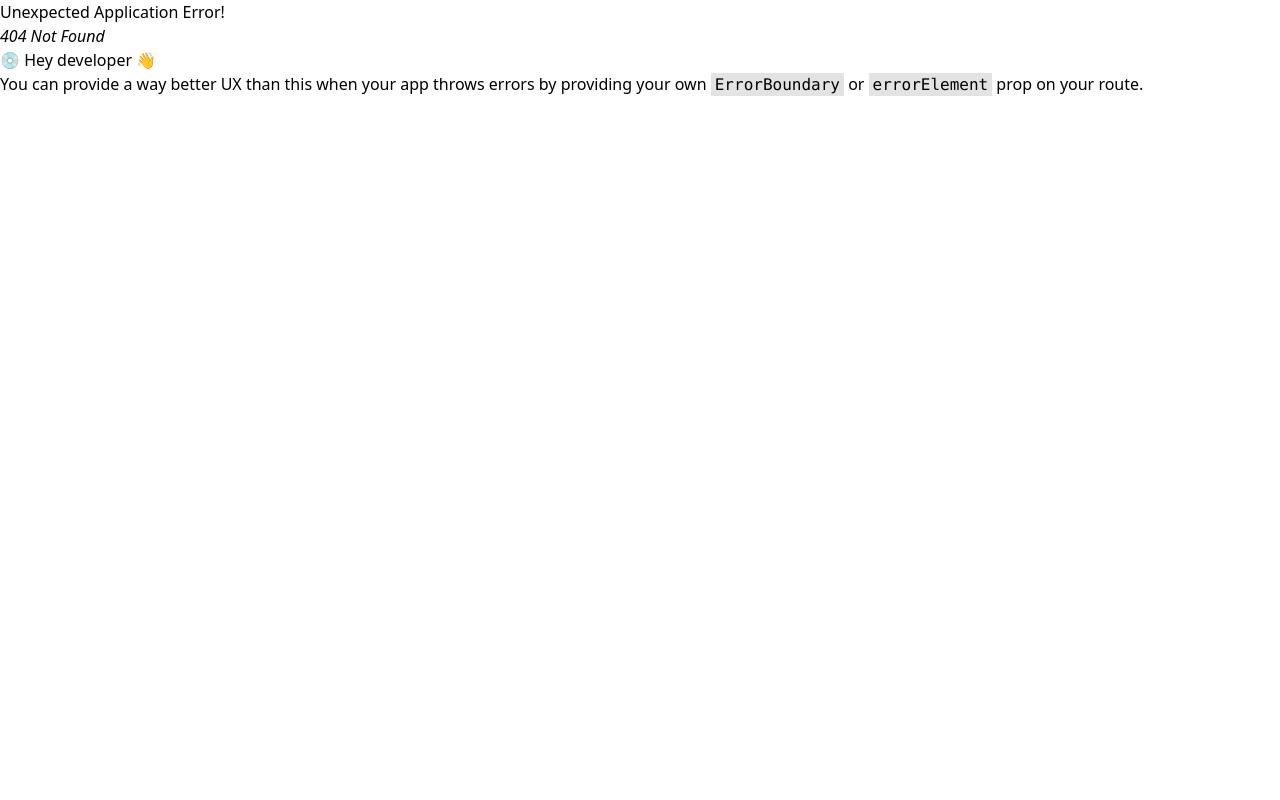
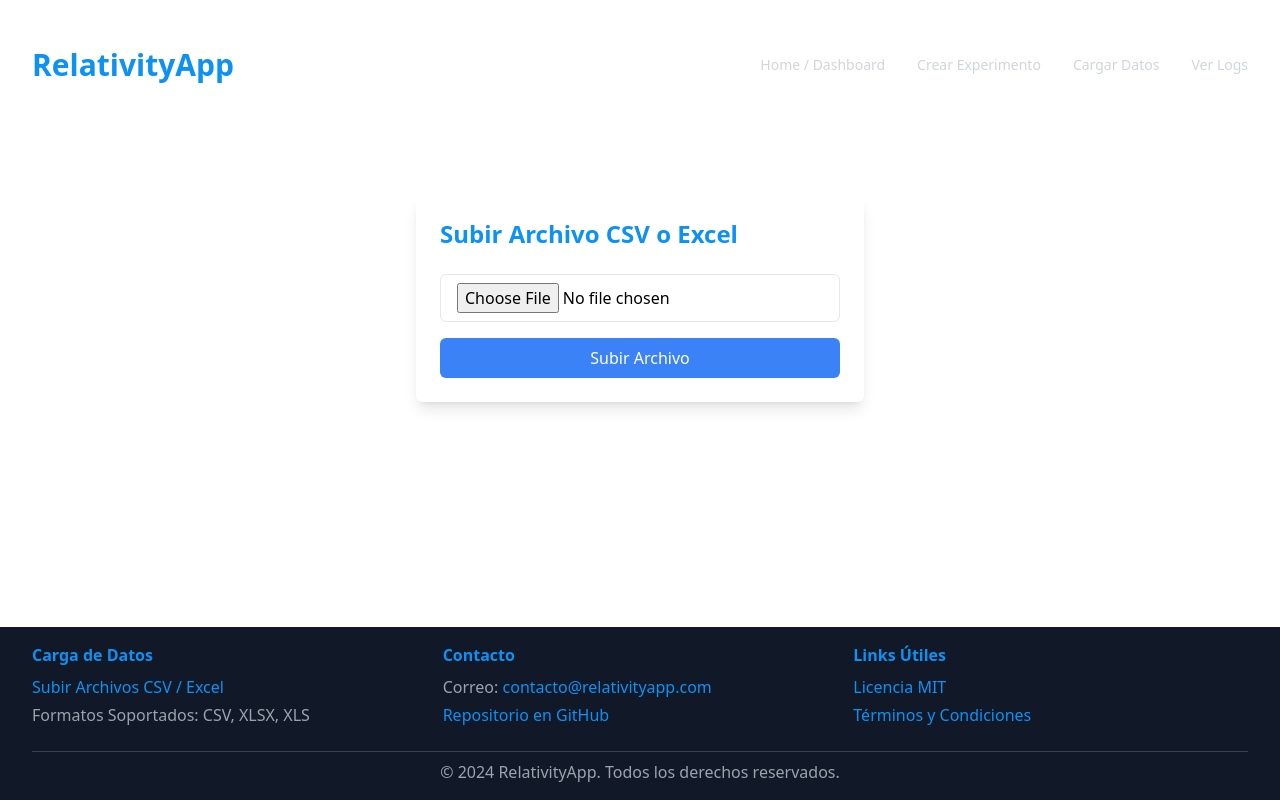
Before and after one commit to notjuanda/RelativityApp, a React (Vite) app: page /cargar-datos in a window 1280 px wide. Before the commit this address had no page. Built offline with nearby package versions, Linux system fonts and the light colour scheme.

Commit message:
carga datos front

```diff
--- a/src/components/NavBar.jsx
+++ b/src/components/NavBar.jsx
@@ -13,7 +13,7 @@ export default function Navbar() {
         </div>
         <div className="hidden md:flex space-x-8">
             <Link
-            to="/dashboard"
+            to="/"
             className="hover:text-blue-400 text-sm font-medium"
             >
             Home / Dashboard
@@ -31,7 +31,7 @@ export default function Navbar() {
             Cargar Datos
             </Link>
             <Link
-            to="/ver-logs"
+            to="/logs"
             className="hover:text-blue-300 text-sm font-medium"
             >
             Ver Logs
--- a/src/main.jsx
+++ b/src/main.jsx
@@ -9,6 +9,7 @@ import Home from './pages/Home';
 import ExperimentDetail from './pages/ExperimentDetail';
 import Logs from './pages/Logs';
 import ExperimentForm from './pages/ExperimentForm';
+import CargarDatosForm from './pages/CargarDatosForm';
 
 // Definición de rutas
 const router = createBrowserRouter([
@@ -19,7 +20,8 @@ const router = createBrowserRouter([
       { path: '/', element: <Home /> },
       { path: '/experimento/:id', element: <ExperimentDetail /> },
       {path: '/experimento/crear', element: <ExperimentForm />},
-      { path: '/logs', element: <Logs /> }
+      { path: '/logs', element: <Logs /> },
+      {path: '/cargar-datos', element:<CargarDatosForm/>}
     ]
   }
 ]);
--- /dev/null
+++ b/src/pages/CargarDatosForm.jsx
@@ -0,0 +1,66 @@
+import { useState } from 'react';
+import { useNavigate } from 'react-router-dom';
+import axios from 'axios';
+
+const CargarDatosForm = () => {
+    const navigate = useNavigate();
+    const [archivo, setArchivo] = useState(null);
+    const [mensaje, setMensaje] = useState('');
+
+    const manejarArchivo = (e) => {
+        setArchivo(e.target.files[0]);
+    };
+
+    const manejarEnvio = async (e) => {
+        e.preventDefault();
+
+        if (!archivo) {
+            setMensaje('Por favor selecciona un archivo.');
+            return;
+        }
+
+        const formData = new FormData();
+        formData.append('archivo', archivo);
+
+        try {
+            const response = await axios.post(
+                'http://localhost:3000/api/datos/upload',
+                formData,
+                { headers: { 'Content-Type': 'multipart/form-data' } }
+            );
+            navigate('/');
+            setMensaje('Archivo subido correctamente.');
+            console.log(response.data);
+        } catch (error) {
+            console.error('Error al subir el archivo:', error);
+            setMensaje('Error al subir el archivo.');
+        }
+    };
+
+    return (
+        <div className="max-w-md mx-auto mt-10 p-6 bg-white shadow-lg rounded-md">
+            <h2 className="text-2xl font-bold mb-6" style={{ color: '#0D92F4' }}>
+                Subir Archivo CSV o Excel
+            </h2>
+            <form onSubmit={manejarEnvio}>
+                <div className="mb-4">
+                    <input
+                        type="file"
+                        onChange={manejarArchivo}
+                        accept=".csv, .xlsx"
+                        className="w-full px-4 py-2 border rounded-md"
+                    />
+                </div>
+                <button
+                    type="submit"
+                    className="w-full bg-blue-500 text-white font-medium py-2 px-4 rounded-md hover:bg-blue-600 transition-colors"
+                >
+                    Subir Archivo
+                </button>
+            </form>
+            {mensaje && <p className="mt-4 text-center text-sm text-gray-700">{mensaje}</p>}
+        </div>
+    );
+};
+
+export default CargarDatosForm;
```
